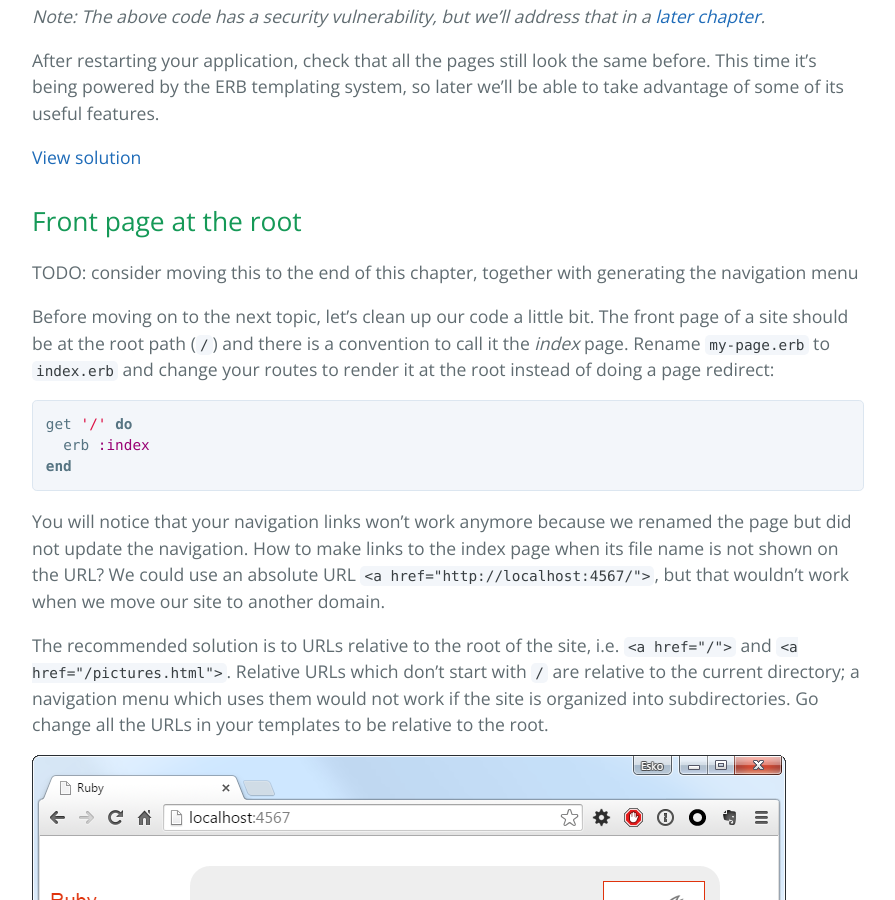
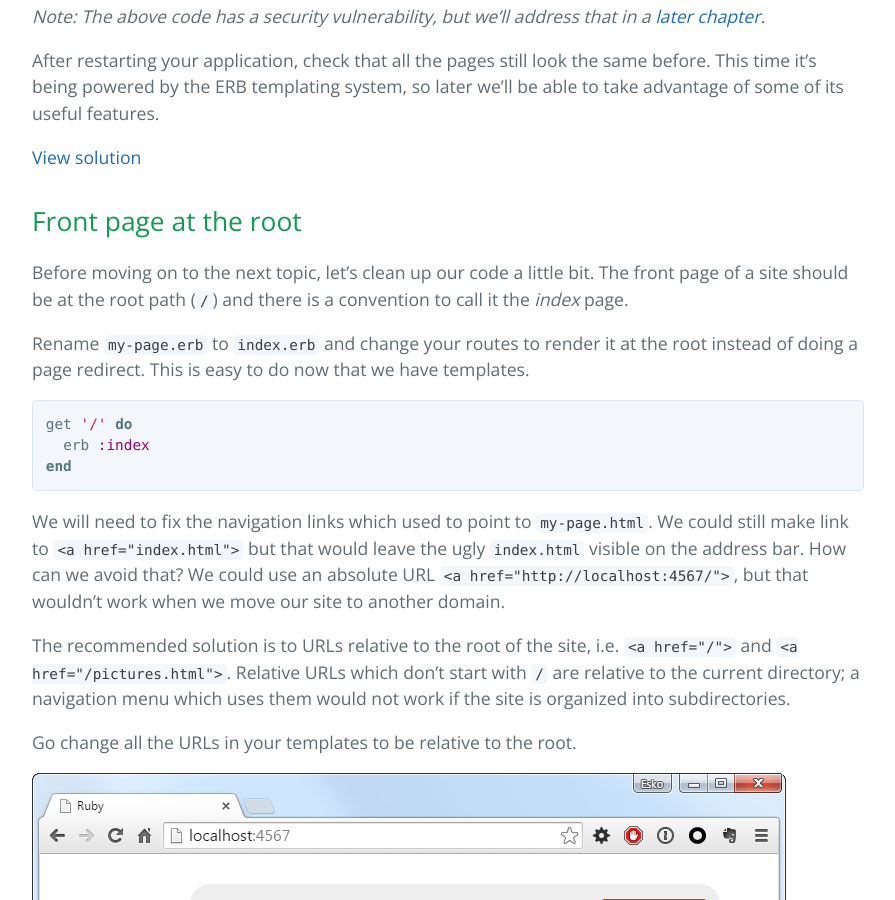
Before and after one commit to luontola/web-intro, a Jekyll site: the page built from templating.md, in a window 1280 px wide and 900 px high, scrolled down 5960 px. Shown: the whole window, without its empty margins (192-1087 px from the left). Built offline with Jekyll 4.4.1, drawn with Linux system fonts in a browser that asks for light colours; Markdown is read by kramdown in place of the engine named in the settings.

Commit message:
Tweaked: Front page at the root

````diff
--- a/templating.md
+++ b/templating.md
@@ -131,9 +131,9 @@ After restarting your application, check that all the pages still look the same
 
 ## Front page at the root
 
-TODO: consider moving this to the end of this chapter, together with generating the navigation menu
+Before moving on to the next topic, let's clean up our code a little bit. The front page of a site should be at the root path (`/`) and there is a convention to call it the *index* page.
 
-Before moving on to the next topic, let's clean up our code a little bit. The front page of a site should be at the root path (`/`) and there is a convention to call it the *index* page. Rename `my-page.erb` to `index.erb` and change your routes to render it at the root instead of doing a page redirect:
+Rename `my-page.erb` to `index.erb` and change your routes to render it at the root instead of doing a page redirect. This is easy to do now that we have templates.
 
 ```ruby
 get '/' do
@@ -141,9 +141,11 @@ get '/' do
 end
 ```
 
-You will notice that your navigation links won't work anymore because we renamed the page but did not update the navigation. How to make links to the index page when its file name is not shown on the URL? We could use an absolute URL `<a href="http://localhost:4567/">`, but that wouldn't work when we move our site to another domain.
+We will need to fix the navigation links which used to point to `my-page.html`. We could still make link to `<a href="index.html">` but that would leave the ugly `index.html` visible on the address bar. How can we avoid that? We could use an absolute URL `<a href="http://localhost:4567/">`, but that wouldn't work when we move our site to another domain.
 
-The recommended solution is to URLs relative to the root of the site, i.e. `<a href="/">` and `<a href="/pictures.html">`. Relative URLs which don't start with `/` are relative to the current directory; a navigation menu which uses them would not work if the site is organized into subdirectories. Go change all the URLs in your templates to be relative to the root.
+The recommended solution is to URLs relative to the root of the site, i.e. `<a href="/">` and `<a href="/pictures.html">`. Relative URLs which don't start with `/` are relative to the current directory; a navigation menu which uses them would not work if the site is organized into subdirectories.
+
+Go change all the URLs in your templates to be relative to the root.
 
 ![Front page at the root](/screenshots/templating-index.png)
 
````
